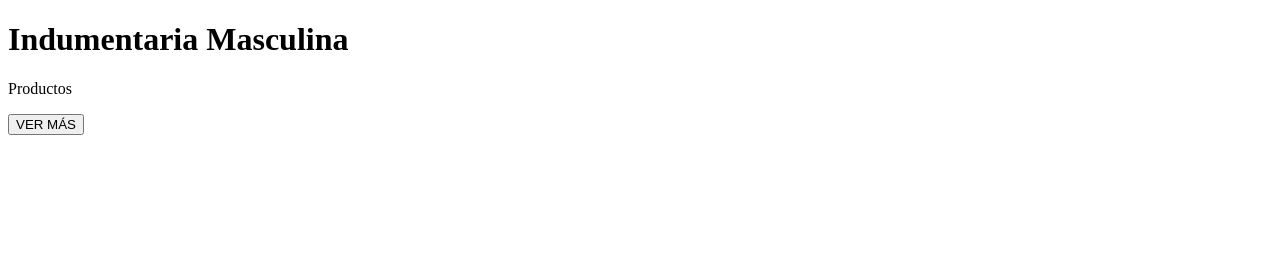
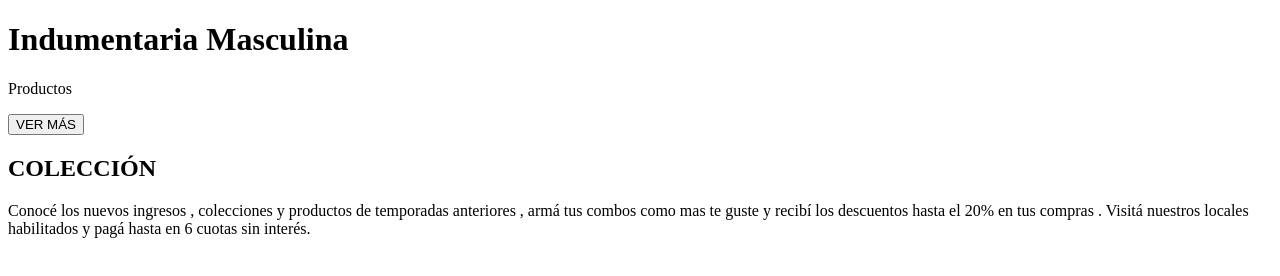
Before and after one commit to MariaLourdesAblanedo/dqsv-ablanedo, a plain HTML site: page index.html in a window 1280 px wide. Drawn offline with Linux system fonts and the light colour scheme.

Commit message:
Trabajando en la rama nueva

```diff
--- a/index.html
+++ b/index.html
@@ -10,5 +10,8 @@
     <h1>Indumentaria Masculina</h1>
     <p>Productos</p>
     <button>VER MÁS</button>
+    <h2>COLECCIÓN</h2>
+    <P>Conocé los nuevos ingresos , colecciones y productos de temporadas anteriores , armá tus combos como mas te guste y recibí los descuentos hasta el 20% en tus compras .
+       Visitá nuestros locales habilitados y pagá hasta en 6 cuotas sin interés.</P>
 </body>
 </html>
```
